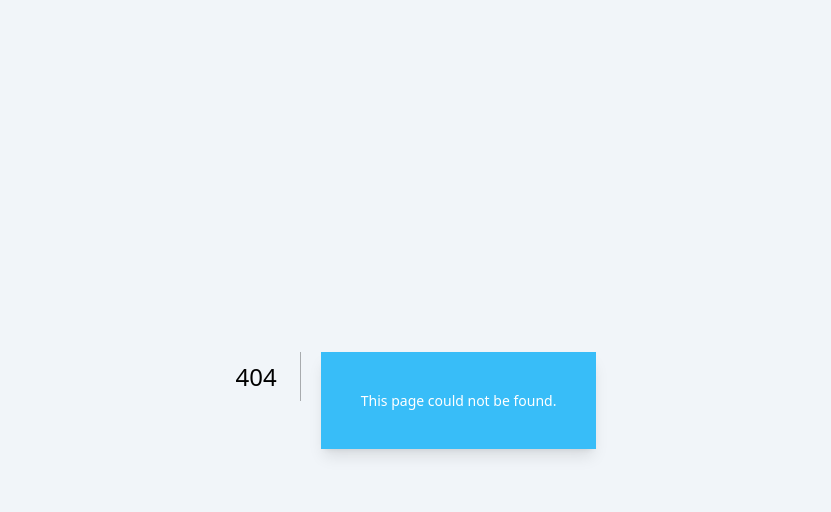
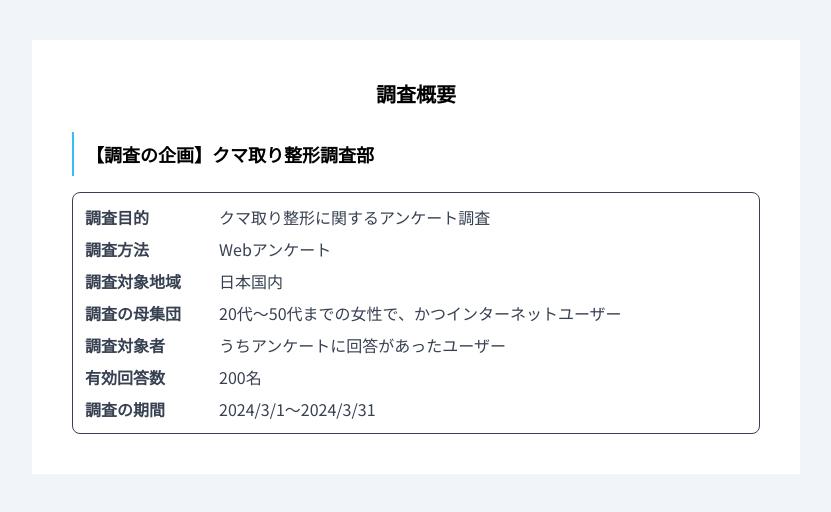
Before and after one commit to T4kk4/vercel-project, a Next.js app: page /kuma/info in a window 1280 px wide. Before the commit this address had no page. Shown: the top 512 px of the page, without its empty margins (224-1055 px from the left). Built offline with nearby package versions, Linux system fonts and the light colour scheme; a web font is replaced by a local one.

Commit message:
[add] about

```diff
--- /dev/null
+++ b/app/kuma/about/page.tsx
@@ -0,0 +1,33 @@
+import { notoSansJP } from "@/fonts";
+import React from "react";
+
+export default function KumaAbout() {
+    return (
+        <div className={`my-10 px-4 py-10 md:p-10 max-w-3xl mx-auto bg-white shado-lg ${notoSansJP.className}`}>
+            <div className="mb-6 flex items-center justify-center">
+                <h1 className="text-xl font-bold">運営会社</h1>
+            </div>
+
+            <div className="mb-4 px-3 py-2 border-l-2 border-sky-400 text-lg font-bold">
+                運営会社情報
+            </div>
+
+            <div className="p-2 flex flex-col text-sm md:text-base text-gray-700 border border-gray-700 rounded-lg">
+                <div className="flex items-center">
+                    <div className="p-1 shrink-0 w-1/4 md:w-1/5 font-bold">媒体運営元</div>
+                    <div className="p-1 w-full">株式会社ととっぷ</div>
+                </div>
+
+                <div className="flex items-center">
+                    <div className="p-1 shrink-0 w-1/4 md:w-1/5 font-bold">所在地</div>
+                    <div className="p-1 w-full">〒102-0083 東京都千代田区麹町5-5-1 葵シャトー3F</div>
+                </div>
+
+                <div className="flex items-center">
+                    <div className="p-1 shrink-0 w-1/4 md:w-1/5 font-bold">電話番号</div>
+                    <div className="p-1 w-full">03-4405-7741</div>
+                </div>
+            </div>
+        </div>
+    );
+}
--- /dev/null
+++ b/app/kuma/info/page.tsx
@@ -0,0 +1,53 @@
+import { notoSansJP } from "@/fonts";
+import React from "react";
+
+export default function KumaInfo() {
+
+    return (
+        <div className={`my-10 px-4 py-10 md:p-10 max-w-3xl mx-auto bg-white shado-lg ${notoSansJP.className}`}>
+            <div className="mb-6 flex items-center justify-center">
+                <h1 className="text-xl font-bold">調査概要</h1>
+            </div>
+
+            <div className="mb-4 px-3 py-2 border-l-2 border-sky-400 text-lg font-bold">
+                【調査の企画】クマ取り整形調査部
+            </div>
+            <div className="p-2 flex flex-col text-sm md:text-base text-gray-700 border border-gray-700 rounded-lg">
+                <div className="flex items-center">
+                    <div className="p-1 shrink-0 w-1/4 md:w-1/5 font-bold">調査目的</div>
+                    <div className="p-1 w-full">クマ取り整形に関するアンケート調査</div>
+                </div>
+
+                <div className="flex items-center">
+                    <div className="p-1 shrink-0 w-1/4 md:w-1/5 font-bold">調査方法</div>
+                    <div className="p-1 w-full">Webアンケート</div>
+                </div>
+
+                <div className="flex items-center">
+                    <div className="p-1 shrink-0 w-1/4 md:w-1/5 font-bold">調査対象地域</div>
+                    <div className="p-1 w-full">日本国内</div>
+                </div>
+
+                <div className="flex items-center">
+                    <div className="p-1 shrink-0 w-1/4 md:w-1/5 font-bold">調査の母集団</div>
+                    <div className="p-1 w-full">20代～50代までの女性で、かつインターネットユーザー</div>
+                </div>
+
+                <div className="flex items-center">
+                    <div className="p-1 shrink-0 w-1/4 md:w-1/5 font-bold">調査対象者</div>
+                    <div className="p-1 w-full">うちアンケートに回答があったユーザー</div>
+                </div>
+
+                <div className="flex items-center">
+                    <div className="p-1 shrink-0 w-1/4 md:w-1/5 font-bold">有効回答数</div>
+                    <div className="p-1 w-full">200名</div>
+                </div>
+
+                <div className="flex items-center">
+                    <div className="p-1 shrink-0 w-1/4 md:w-1/5 font-bold">調査の期間</div>
+                    <div className="p-1 w-full">2024/3/1～2024/3/31</div>
+                </div>
+            </div>
+        </div>
+    );
+}
--- a/app/kuma/page.tsx
+++ b/app/kuma/page.tsx
@@ -48,7 +48,8 @@ export default async function Kuma({ params, searchParams }: Props) {
     // console.log(clinics)
     const {data: searchOption, error: searchOptionError} = await getSearchOptionsByCategoryName("kuma");
 
-
+    // 現在の年
+    const year = new Date().getFullYear();
 
     return (
         <>
@@ -102,16 +103,16 @@ export default async function Kuma({ params, searchParams }: Props) {
                 </div>
 
                 {/* コラム */}
-                <div className="px-4 md:px-20 ">コラム一覧</div>
+                {/* <div className="px-4 md:px-20 ">コラム一覧</div> */}
 
                 <div className="mb-4 flex items-center justify-center gap-2 text-sm">
-                    <div className="text-blue-800 font-bold">運営者情報</div>
+                    <a href="/kuma/about" className="text-blue-800 font-bold">運営者情報</a>
                     <div>/</div>
-                    <div className="text-blue-800 font-bold">調査概要</div>
+                    <a href="/kuma/info" className="text-blue-800 font-bold">調査概要</a>
                 </div>
 
                 <div className="pb-4 flex items-center justify-center gap-2 text-xs text-gray-400">
-                    ©︎ 2023
+                    ©︎ {year}
                 </div>
             </div>
         </>
--- a/app/kuma/result/page.tsx
+++ b/app/kuma/result/page.tsx
@@ -132,8 +132,9 @@ export default async function KumaResult({ params, searchParams }: Props) {
                 <div className="px-4 md:px-20 ">コラム一覧</div>
 
                 <div className="mb-4 flex items-center justify-center gap-2 text-sm">
-                    <div>運営者情報</div>
-                    <div>調査概要</div>
+                    <a href="/kuma/about" className="text-blue-800 font-bold">運営者情報</a>
+                    <div>/</div>
+                    <a href="/kuma/info" className="text-blue-800 font-bold">調査概要</a>
                 </div>
 
                 <div className="pb-4 flex items-center justify-center gap-2 text-xs text-gray-400">
```
